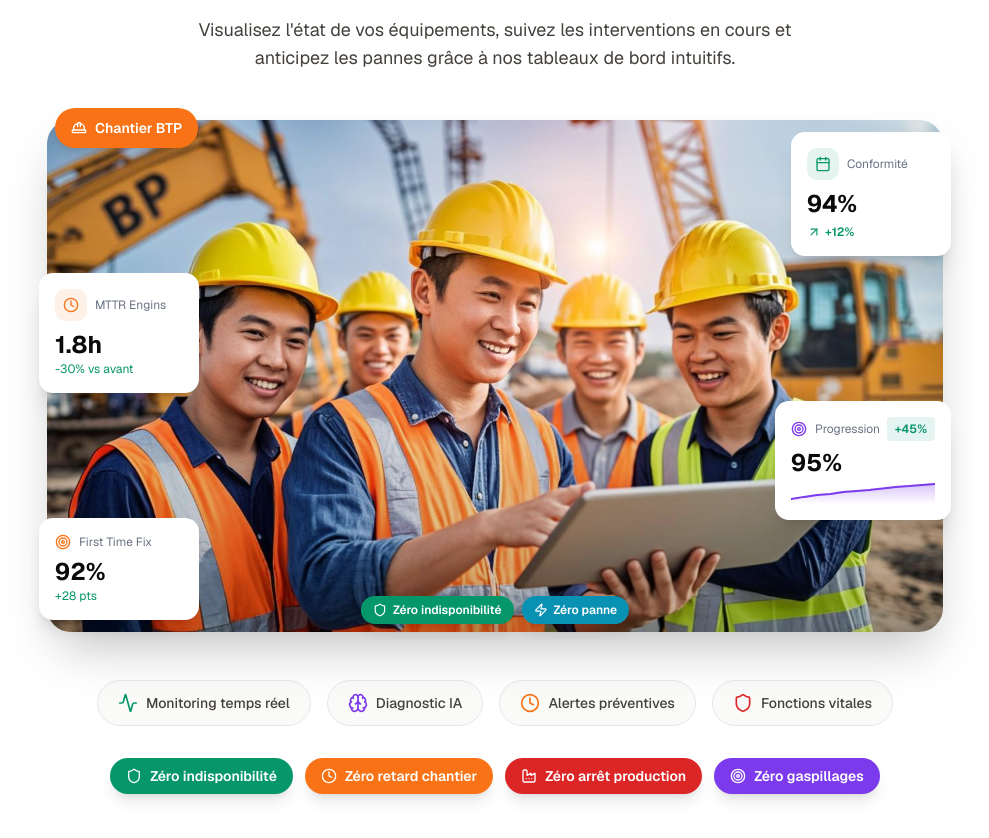
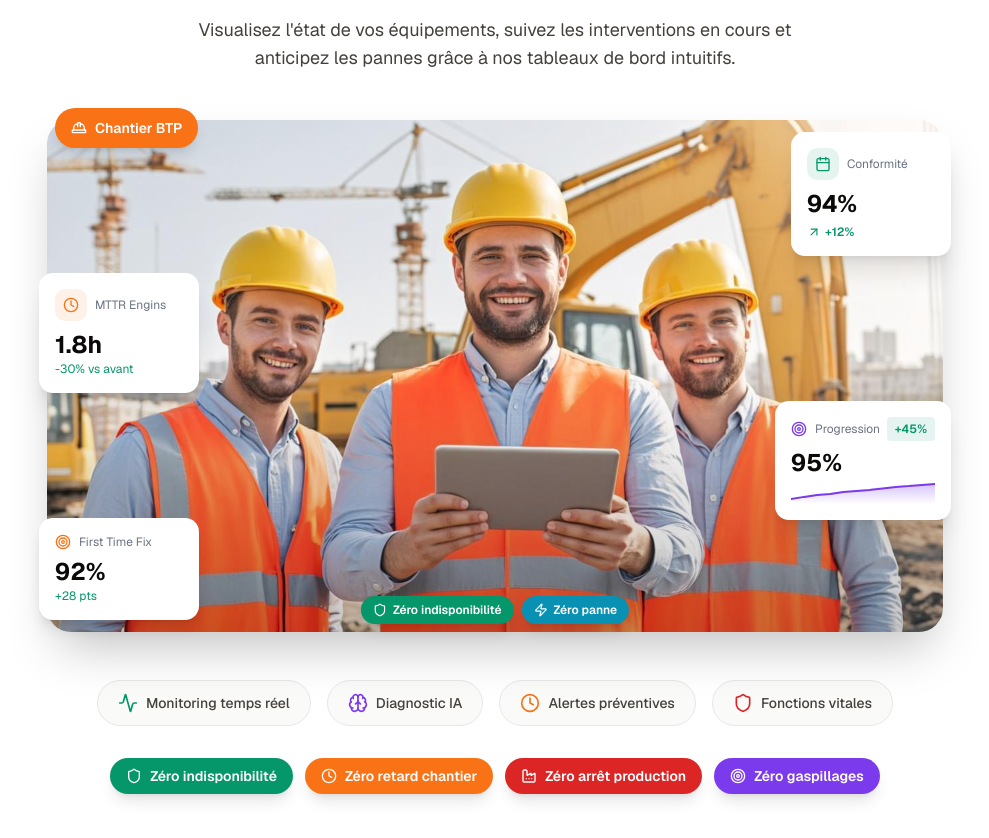
Before and after one commit to barryab12/site-maintex-koro, a Next.js app: page / in a window 1280 px wide. Shown: the part 1903-2741 px from the top of the page, without its empty margins (145-1134 px from the left). Built offline with nearby package versions, Linux system fonts and the light colour scheme.

Commit message:
f4767727-f29c-41ef-b7d7-9c0ad50cb430

```diff
--- a/src/app/page.tsx
+++ b/src/app/page.tsx
@@ -254,7 +254,7 @@ export default function HomePage() {
 
           <div className="mb-12">
             <EnhancedBtpPhotoVisual
-              imageSrc="/images/btp-chantier-realistic.png"
+              imageSrc="/images/chantier-btp-new.png"
               imageAlt="Équipe de techniciens sur chantier BTP avec tablettes"
               className="max-w-4xl mx-auto"
             />
```
Also changed, not shown: public/images/chantier-btp-new.png (added).
